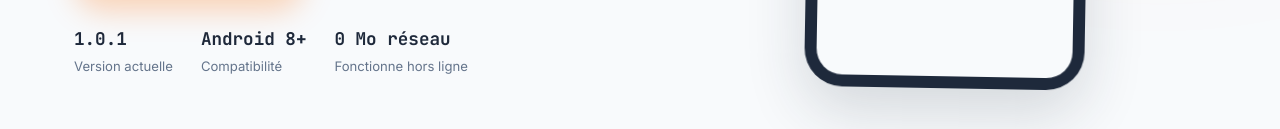
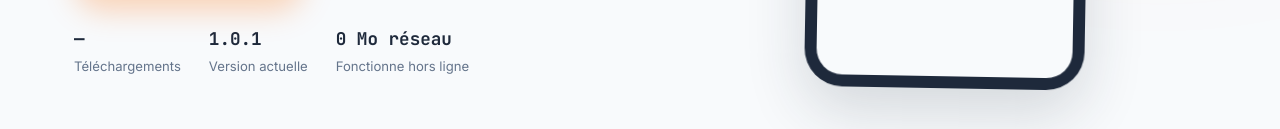
Before and after one commit to maxjohn81/skaneo-site, a website: page index.html in a window 1280 px wide. Shown: the part 564-693 px from the top of the page. Drawn offline with nearby package versions, Linux system fonts and the light colour scheme; no server answers.

Commit message:
Affichage du telechargement

```diff
--- a/index.html
+++ b/index.html
@@ -139,8 +139,8 @@
             <a href="#features" class="btn btn-ghost">En savoir plus</a>
           </div>
           <div class="hero-stats">
+            <div><strong id="downloads">—</strong><span>Téléchargements</span></div>
             <div><strong>1.0.1</strong><span>Version actuelle</span></div>
-            <div><strong>Android 8+</strong><span>Compatibilité</span></div>
             <div><strong>0 Mo réseau</strong><span>Fonctionne hors ligne</span></div>
           </div>
         </div>
```
